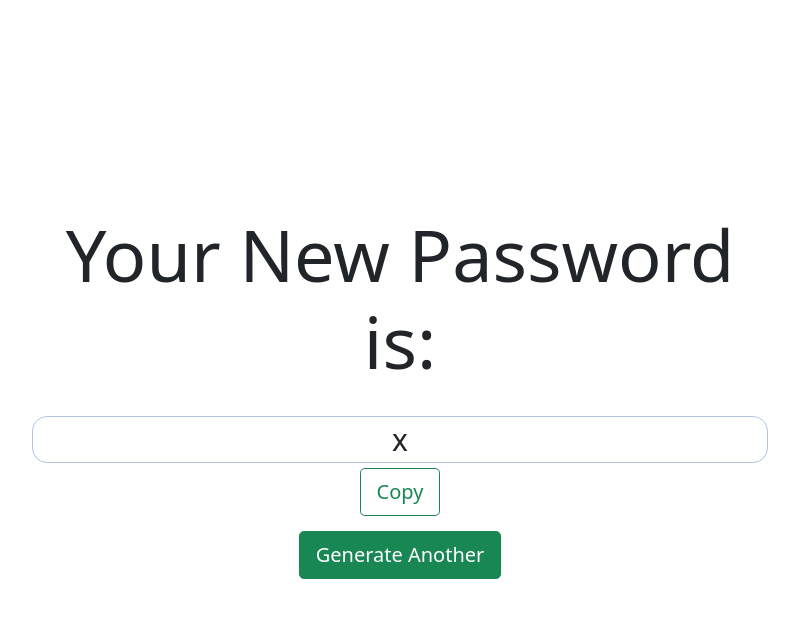
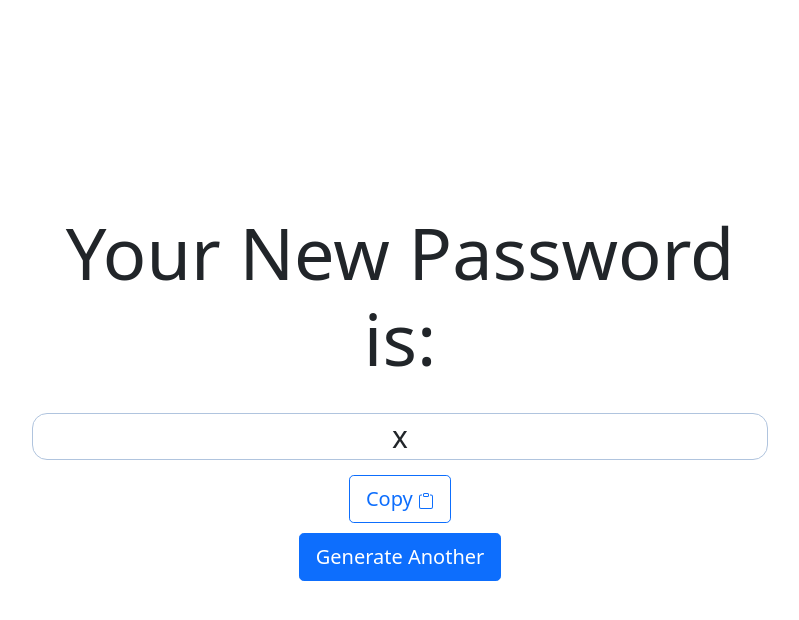
Before and after one commit to gustavocmaciel/random-pass, a Flask app: template templates/new_password.html in a window 1280 px wide. Shown: the top 620 px of the page, without its empty margins (240-1039 px from the left). Run offline with Flask 2, Linux system fonts and the light colour scheme; the template is opened without the code that fills it: most values are stand-ins (such as "Sample title", 1, 10 or a date in 2020).

Commit message:
Add clipboard icon to copy button

```diff
--- a/static/styles.css
+++ b/static/styles.css
@@ -15,7 +15,7 @@
 }
 
 #copy-button {
-    margin: 5px;
+    margin-top: 15px;
 }
 
 #password {
--- a/templates/index.html
+++ b/templates/index.html
@@ -7,7 +7,7 @@
     <form action="/new-password" method="post">
         <div class="form-group">
             <label id="label">Select length:</label>
-            <select class="form-control" required name="length">
+            <select class="form-select" required name="length">
                 <option disabled value="">Length</option>
                 <option value="4">4</option>
                 <option value="8">8</option>
@@ -16,7 +16,7 @@
                 <option value="64">64</option>
             </select>
         </div>
-        <input type="submit" class="btn btn-lg btn-success gen-button" value="Generate Password">
+        <input type="submit" class="btn btn-lg btn-primary gen-button" value="Generate Password">
     </form>
 
 {% endblock %}
--- a/templates/new_password.html
+++ b/templates/new_password.html
@@ -9,9 +9,15 @@
             {{ new_password }}
         </div>
     </div>
-    <button class="btn btn-lg btn-outline-success" id="copy-button">Copy</button>
+    <button class="btn btn-lg btn-outline-primary" id="copy-button" title="Copy to clipboard">
+        Copy
+        <svg xmlns="http://www.w3.org/2000/svg" width="16" height="16" fill="currentColor" class="bi bi-clipboard" viewBox="0 0 16 16">
+            <path d="M4 1.5H3a2 2 0 0 0-2 2V14a2 2 0 0 0 2 2h10a2 2 0 0 0 2-2V3.5a2 2 0 0 0-2-2h-1v1h1a1 1 0 0 1 1 1V14a1 1 0 0 1-1 1H3a1 1 0 0 1-1-1V3.5a1 1 0 0 1 1-1h1v-1z"/>
+            <path d="M9.5 1a.5.5 0 0 1 .5.5v1a.5.5 0 0 1-.5.5h-3a.5.5 0 0 1-.5-.5v-1a.5.5 0 0 1 .5-.5h3zm-3-1A1.5 1.5 0 0 0 5 1.5v1A1.5 1.5 0 0 0 6.5 4h3A1.5 1.5 0 0 0 11 2.5v-1A1.5 1.5 0 0 0 9.5 0h-3z"/>
+        </svg>
+    </button>
     <br>
-    <a href="/" type="button" class="btn btn-lg btn-success gen-button">Generate Another</a>
+    <a href="/" type="button" class="btn btn-lg btn-primary gen-button">Generate Another</a>
 
 {% endblock %}
 
```
